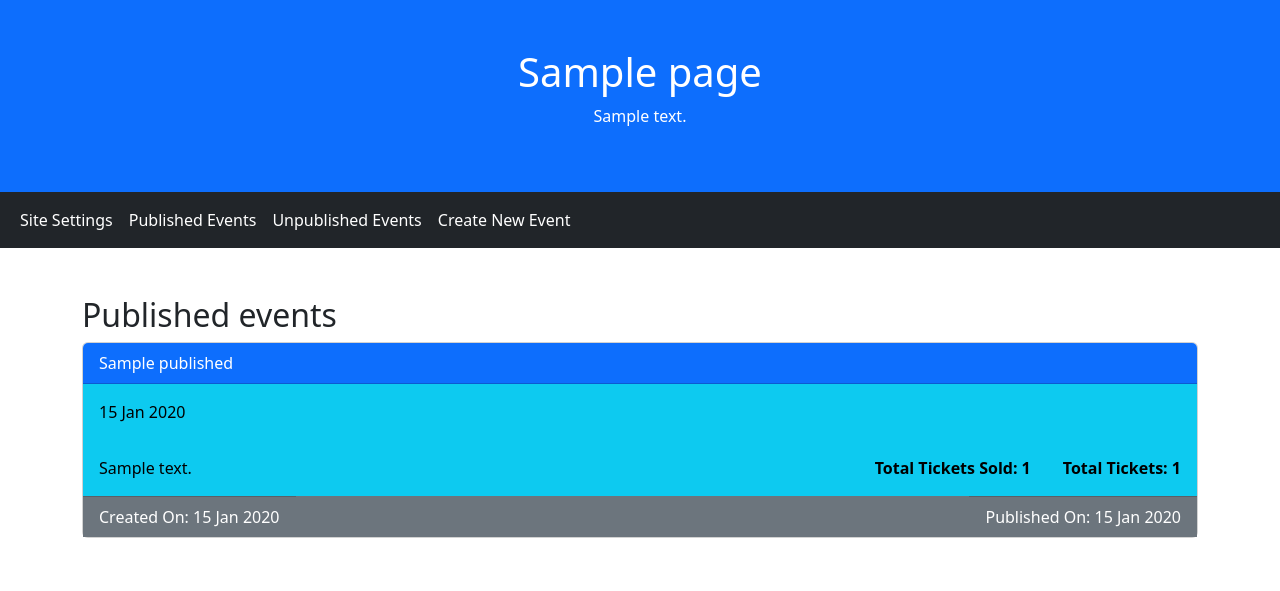
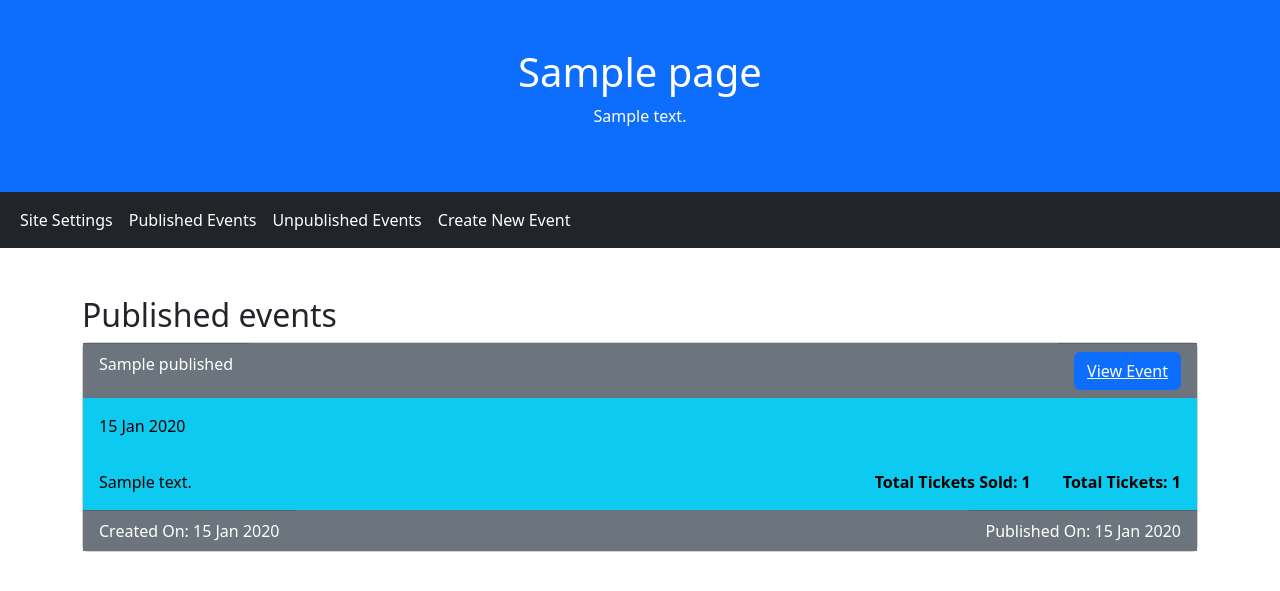
Before and after one commit to cskoster/db_web_midterm, a Node server app: template views/attendeeHome.ejs in a window 1280 px wide. Shown: the top 591 px of the page. Run offline with Node 20, Linux system fonts and the light colour scheme; the template is opened without the code that fills it: most values are stand-ins (such as "Sample title", 1, 10 or a date in 2020); some libraries are stand-ins or nearby versions.

Commit message:
lint to attendee evnt is now on

```diff
--- a/views/attendeeHome.ejs
+++ b/views/attendeeHome.ejs
@@ -51,7 +51,15 @@
           <!-- ################# -->
           <% published.forEach((data) => {%>
           <div class="card">
-            <div class="card-header bg-primary text-white"><%=data.title%></div>
+            <div class="clearfix bg-secondary">
+              <div class="card-footer bg-secondary text-white float-start"><%=data.title%></div>
+              <div class="card-footer bg-secondary text-white float-end">
+                <button type="button" class="btn btn-primary">
+                  <a class="text-white" href="/attendee/event">View Event</a>
+                </button>
+              </div>
+            </div>
+
             <div class="card-body bg-info text-black"><%=data.date_event%></div>
             <div class="clearfix bg-info">
               <div class="card-body bg-info text-black float-start"><%=data.description%></div>
```
